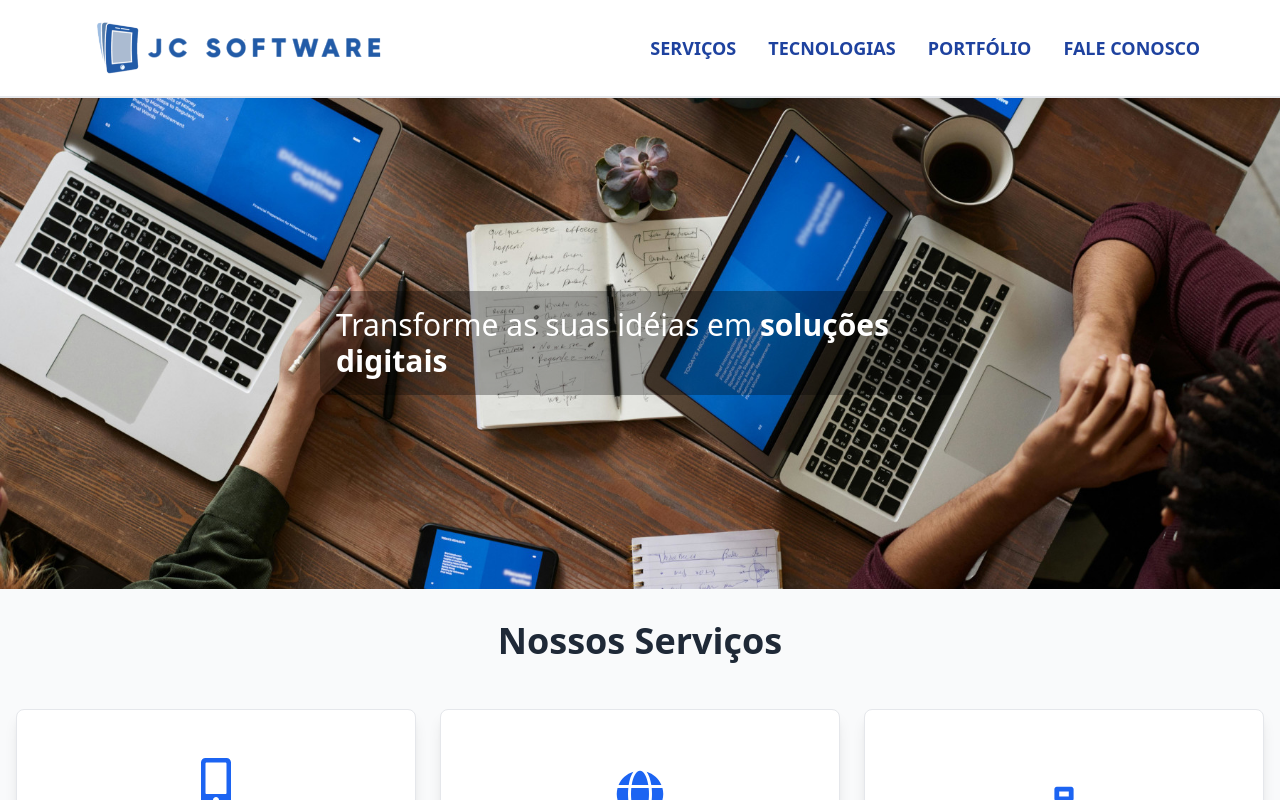
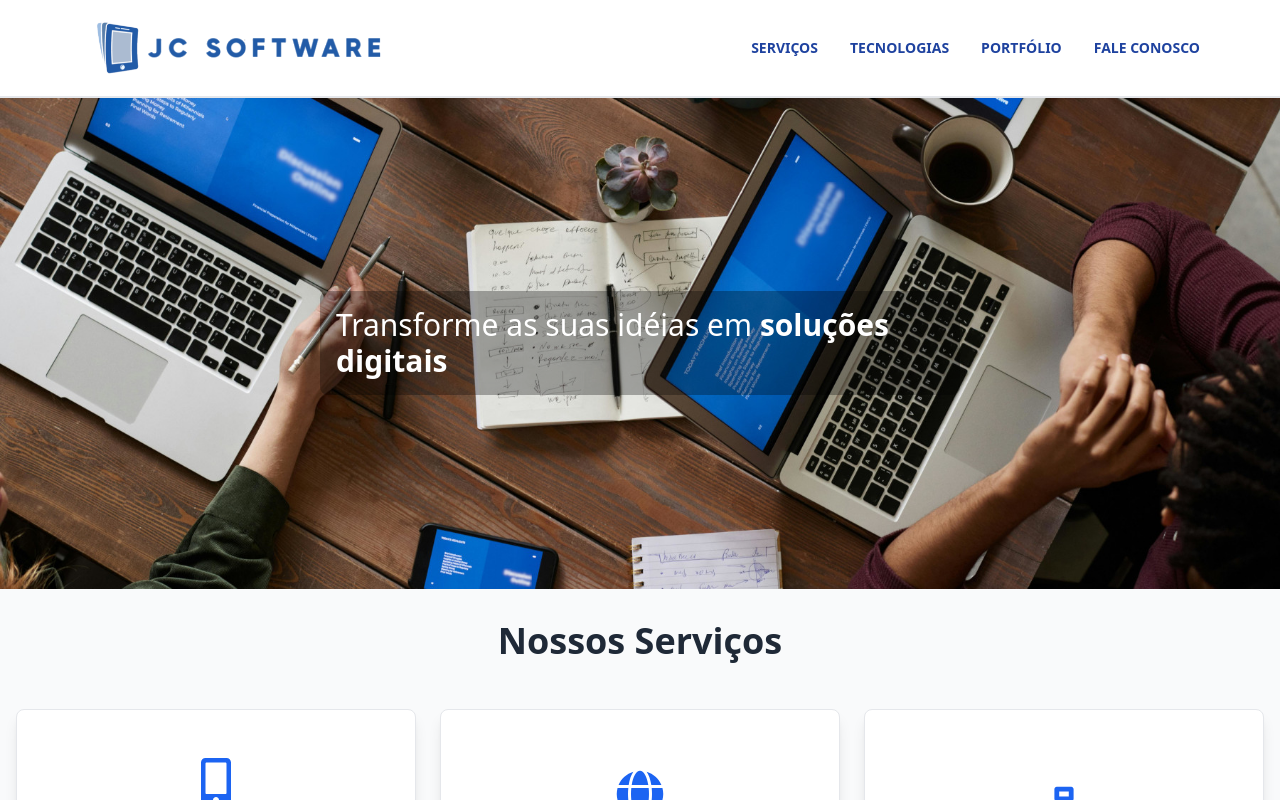
Before and after one commit to jccintr/jc-software-page, a React (Vite) app: page / in a window 1280 px wide. Shown: the top 800 px of the page. Built offline with nearby package versions, Linux system fonts and the light colour scheme.

Commit message:
alterado tm fonte navbar

```diff
--- a/src/components/Header.jsx
+++ b/src/components/Header.jsx
@@ -6,18 +6,18 @@ import logo from '../assets/logo-600x120.png';
 const Header = () => {
   return (
     <Navbar
-      className='w-full py-4 border-b-2 md:px-20'
+      className='w-full py-4 border-b-2 md:px-10 lg:px-20'
       theme={navbarCustomTheme}>
-      <Navbar.Brand  href="https://jc-software.com">
+      <Navbar.Brand href="https://jc-software.com">
          <img src={logo} alt='logo' className='w-52 sm:w-60 md:w-80' />
       </Navbar.Brand>
       <Navbar.Toggle />
       <Navbar.Collapse>
 
-        <Navbar.Link className='font-semibold text-lg uppercase text-blue-800' href="#servicos">Serviços</Navbar.Link>
-        <Navbar.Link className='font-semibold text-lg uppercase text-blue-800' href="#tecnologias">Tecnologias</Navbar.Link>
-        <Navbar.Link className='font-semibold text-lg uppercase text-blue-800' href="#portfolio">Portfólio</Navbar.Link>
-        <Navbar.Link className='font-semibold text-lg uppercase text-blue-800' href="#contato">Fale Conosco</Navbar.Link>
+        <Navbar.Link className='font-semibold uppercase text-blue-800' href="#servicos">Serviços</Navbar.Link>
+        <Navbar.Link className='font-semibold  uppercase text-blue-800' href="#tecnologias">Tecnologias</Navbar.Link>
+        <Navbar.Link className='font-semibold  uppercase text-blue-800' href="#portfolio">Portfólio</Navbar.Link>
+        <Navbar.Link className='font-semibold  uppercase text-blue-800' href="#contato">Fale Conosco</Navbar.Link>
 
       </Navbar.Collapse>
     </Navbar>
```
